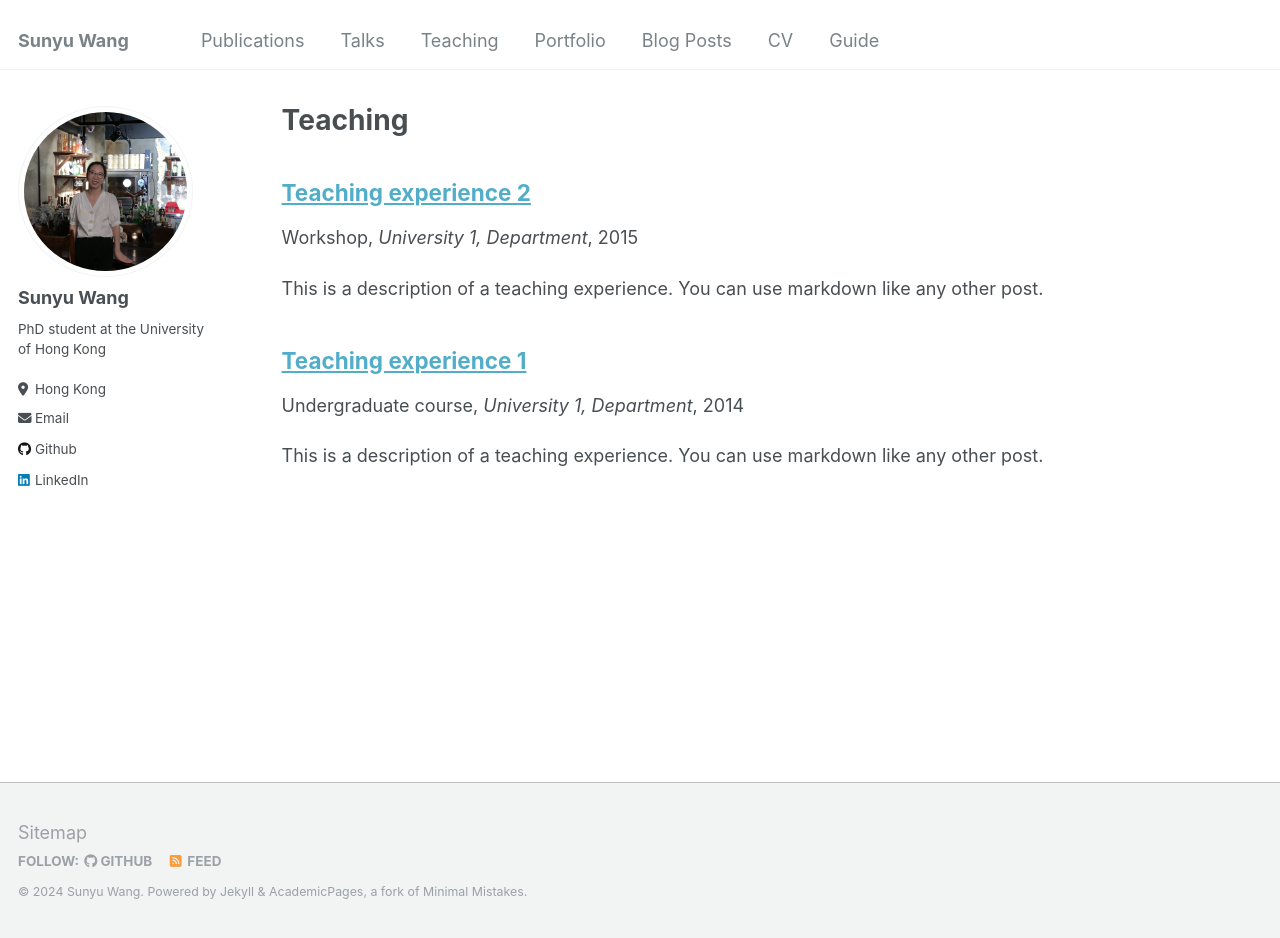
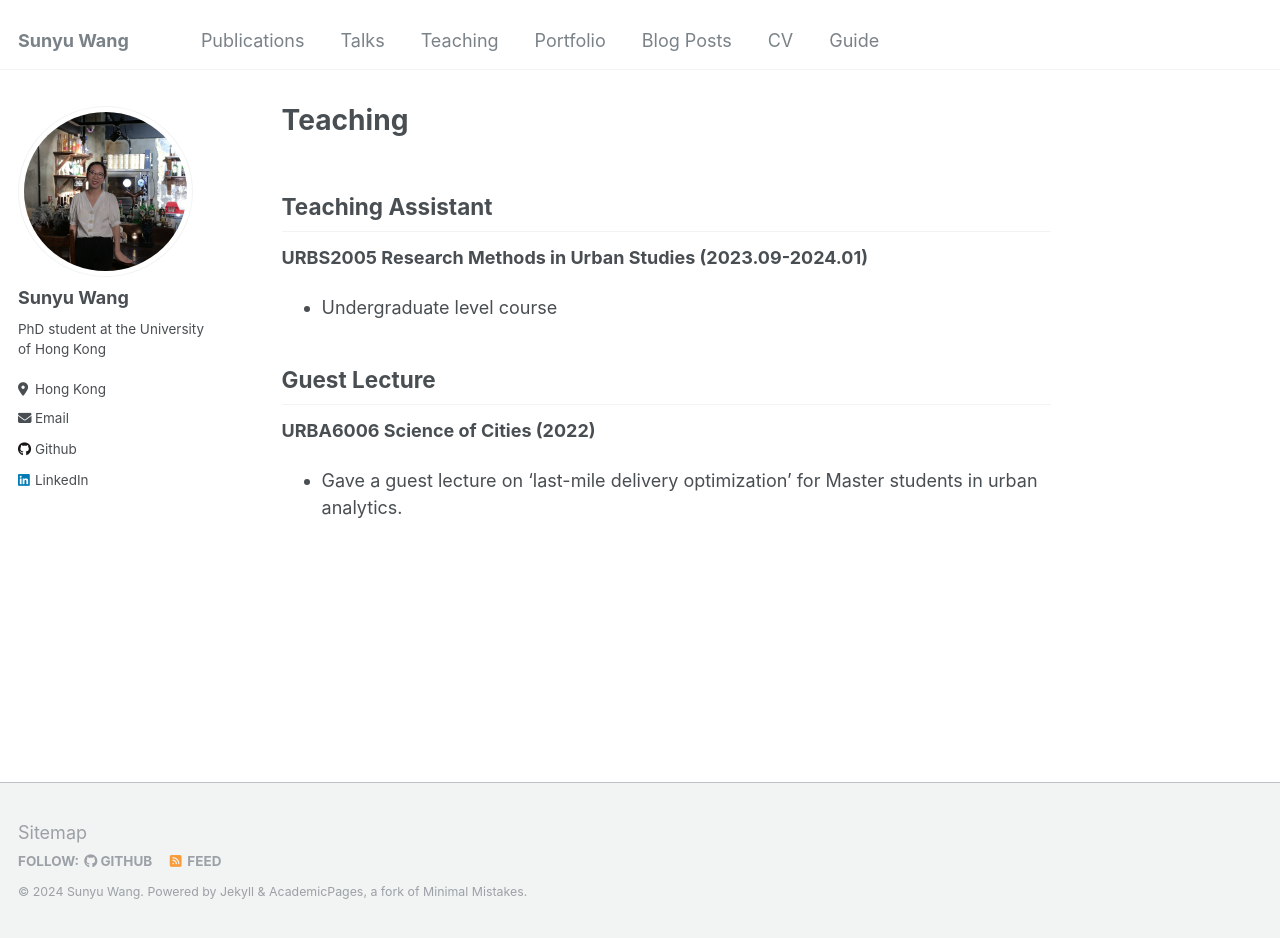
Before and after one commit to sywang-20/sywang-20.github.io, a Jekyll site: the page built from _pages/teaching.md, in a window 1280 px wide and 938 px high. Built offline with Jekyll 4.4.1, drawn with Linux system fonts in a browser that asks for light colours.

Commit message:
Add files via upload

```diff
--- /dev/null
+++ b/_pages/teaching.md
@@ -0,0 +1,15 @@
+---
+permalink: /teaching/
+title: "Teaching"
+author_profile: true
+---
+
+Teaching Assistant
+------------------
+**URBS2005 Research Methods in Urban Studies (2023.09-2024.01)**
+- Undergraduate level course
+
+Guest Lecture
+-------------
+**URBA6006 Science of Cities (2022)**
+- Gave a guest lecture on 'last-mile delivery optimization' for Master students in urban analytics.
```
Also changed, not shown: _pages/publications.md (+2 -2 lines), _pages/talks.md (added, +10 -0 lines).
